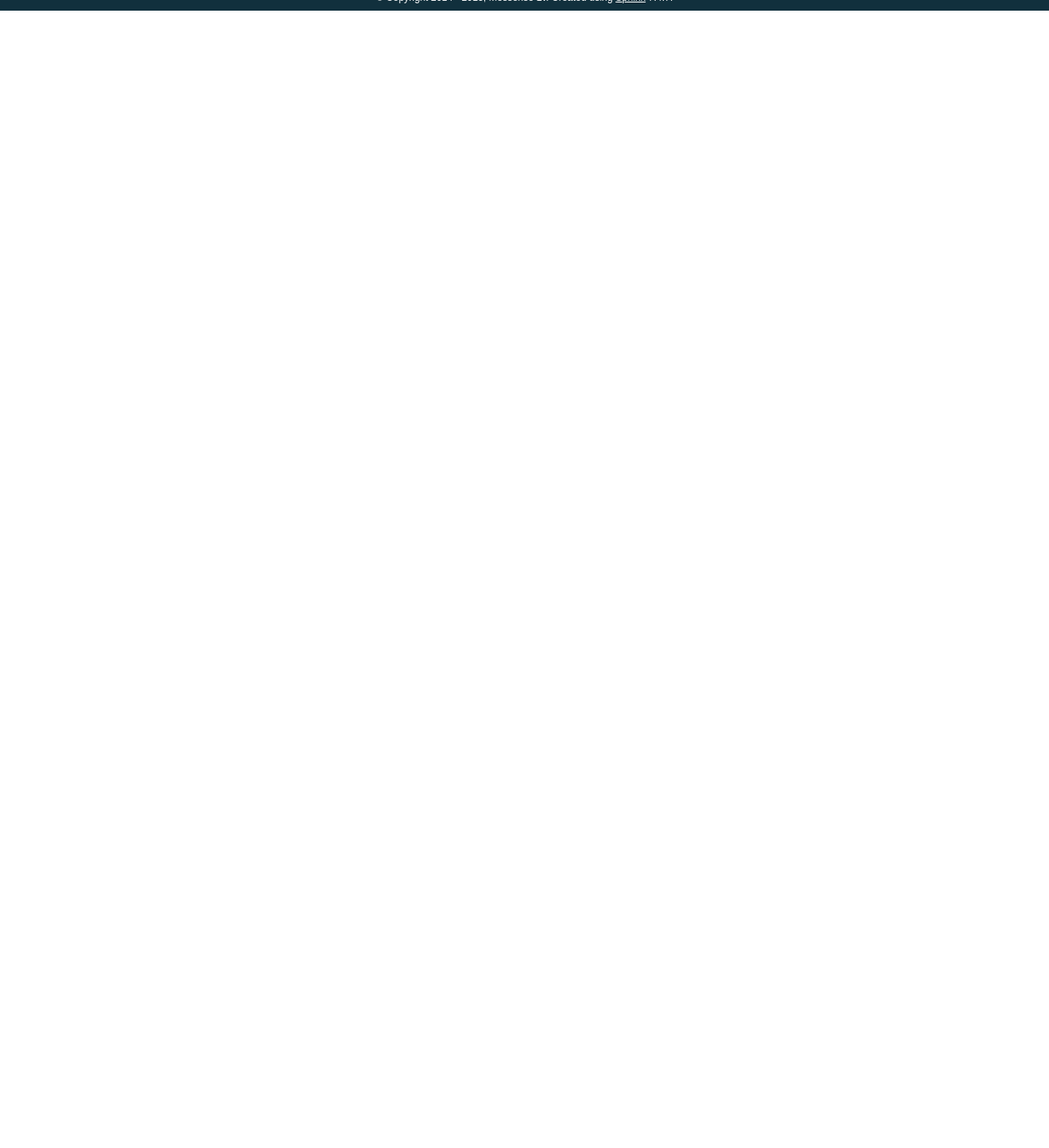
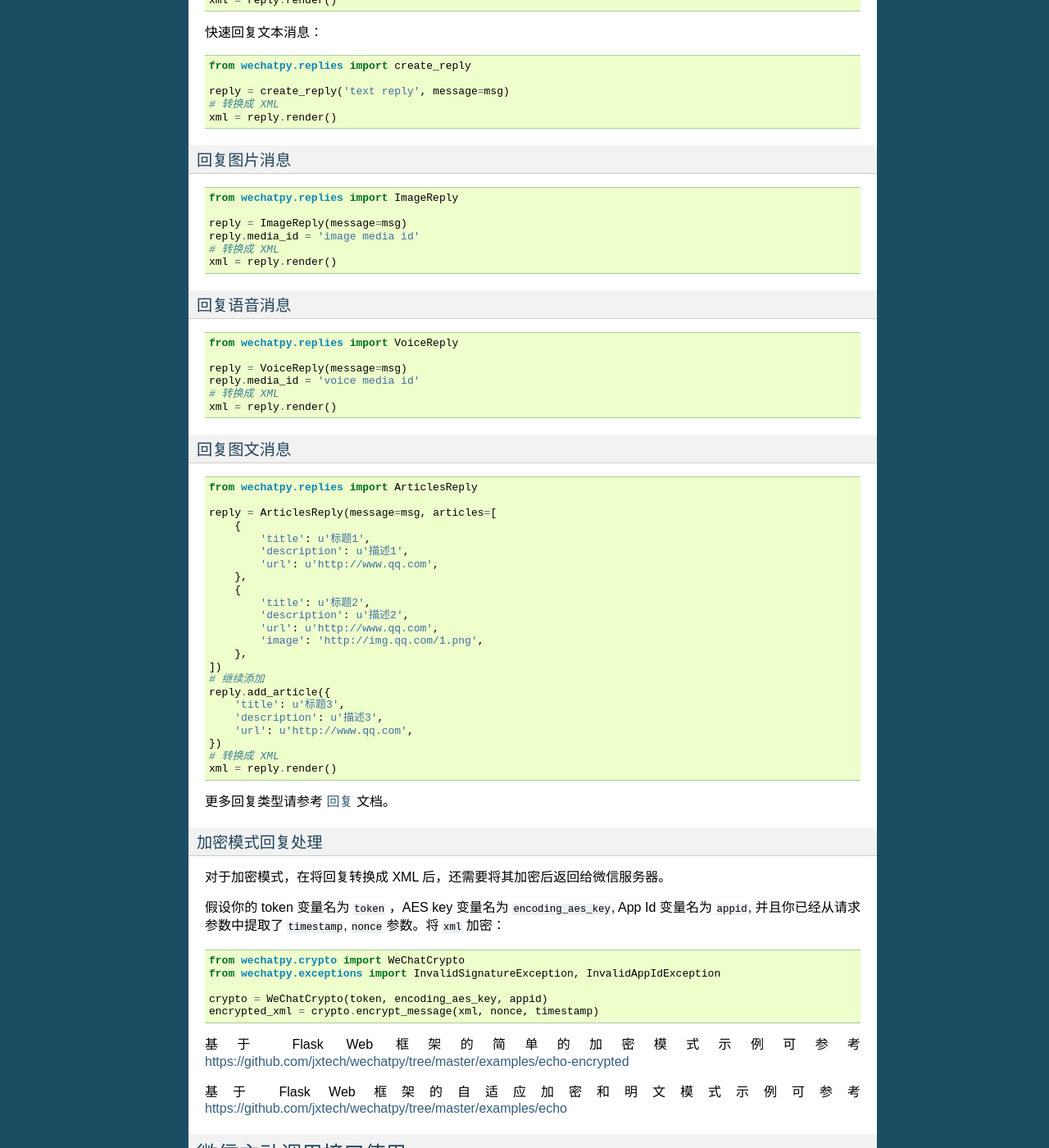
Before and after one commit to wechatpy/wechatpy, a Sphinx documentation site: the page built from docs/quickstart.rst, in a window 1280 px wide and 1400 px high, scrolled down 1274 px. Shown: the whole window at 82% size. Built offline with Sphinx 7.4.7, drawn with Linux system fonts in a browser that asks for light colours; before the commit the page ends 1287 px from its top, so only the background shows below that; some of the changed text lies outside the part shown.

Commit message:
Add replies documentation in quick start. Ref #129

```diff
--- a/docs/quickstart.rst
+++ b/docs/quickstart.rst
@@ -60,7 +60,106 @@
 回复消息
 ~~~~~~~~~~~~~~
 
-TODO
+假设被动响应收到的消息解析后保存在变量 ``msg`` 中
+
+回复文本消息
+^^^^^^^^^^^^^^^^^^^
+
+.. code-block:: python
+
+    from wechatpy.replies import TextReply
+
+    reply = TextReply(content='text reply', message=msg)
+    # 或者
+    reply = TextReply(message=msg)
+    reply.content = 'text reply'
+    # 转换成 XML
+    xml = reply.render()
+
+快速回复文本消息：
+
+.. code-block:: python
+
+    from wechatpy.replies import create_reply
+
+    reply = create_reply('text reply', message=msg)
+    # 转换成 XML
+    xml = reply.render()
+
+回复图片消息
+^^^^^^^^^^^^^^^^^^^^
+
+.. code-block:: python
+
+    from wechatpy.replies import ImageReply
+
+    reply = ImageReply(message=msg)
+    reply.media_id = 'image media id'
+    # 转换成 XML
+    xml = reply.render()
+
+回复语音消息
+^^^^^^^^^^^^^^^^^^^^^
+
+.. code-block:: python
+
+    from wechatpy.replies import VoiceReply
+
+    reply = VoiceReply(message=msg)
+    reply.media_id = 'voice media id'
+    # 转换成 XML
+    xml = reply.render()
+
+回复图文消息
+^^^^^^^^^^^^^^^^^^^^^^
+
+.. code-block:: python
+
+    from wechatpy.replies import ArticlesReply
+
+    reply = ArticlesReply(message=msg, articles=[
+        {
+            'title': u'标题1',
+            'description': u'描述1',
+            'url': u'http://www.qq.com',
+        },
+        {
+            'title': u'标题2',
+            'description': u'描述2',
+            'url': u'http://www.qq.com',
+            'image': 'http://img.qq.com/1.png',
+        },
+    ])
+    # 继续添加
+    reply.add_article({
+        'title': u'标题3',
+        'description': u'描述3',
+        'url': u'http://www.qq.com',
+    })
+    # 转换成 XML
+    xml = reply.render()
+
+更多回复类型请参考 :ref:`回复 <replies>` 文档。
+
+加密模式回复处理
+^^^^^^^^^^^^^^^^^^^^^^
+
+对于加密模式，在将回复转换成 XML 后，还需要将其加密后返回给微信服务器。
+
+假设你的 token 变量名为 ``token`` ，AES key 变量名为 ``encoding_aes_key``, App Id 变量名为 ``appid``,
+并且你已经从请求参数中提取了 ``timestamp``, ``nonce`` 参数。将 ``xml`` 加密：
+
+.. code-block:: python
+
+    from wechatpy.crypto import WeChatCrypto
+    from wechatpy.exceptions import InvalidSignatureException, InvalidAppIdException
+
+    crypto = WeChatCrypto(token, encoding_aes_key, appid)
+    encrypted_xml = crypto.encrypt_message(xml, nonce, timestamp)
+
+基于 Flask Web 框架的简单的加密模式示例可参考 https://github.com/jxtech/wechatpy/tree/master/examples/echo-encrypted
+
+基于 Flask Web 框架的自适应加密和明文模式示例可参考 https://github.com/jxtech/wechatpy/tree/master/examples/echo
 
 微信主动调用接口使用
 -------------------------
--- a/docs/replies.rst
+++ b/docs/replies.rst
@@ -1,5 +1,7 @@
+.. _replies:
+
 回复
-====
+======
 
 公共属性
 ----------
```
